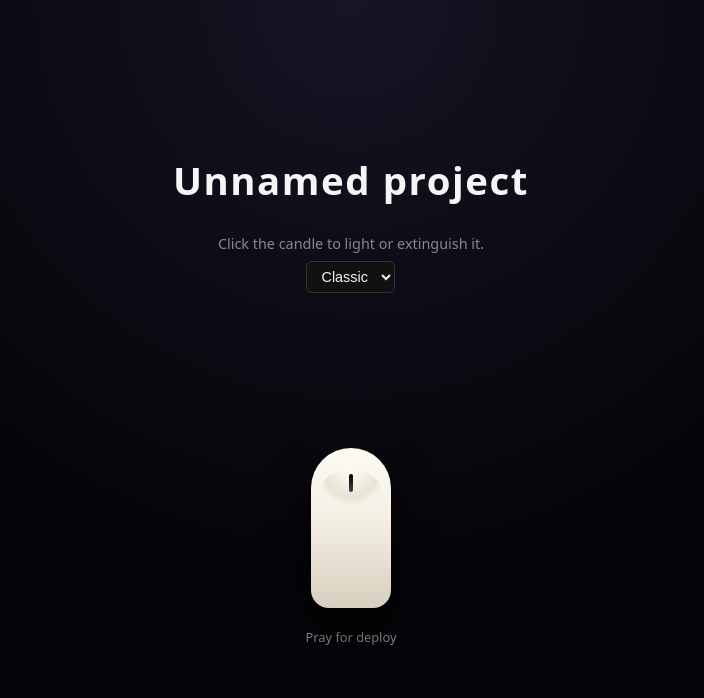
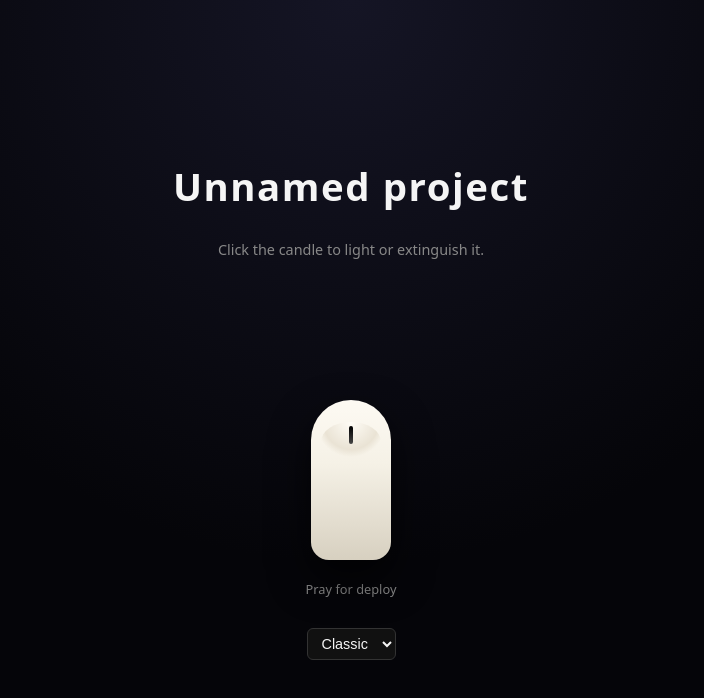
Before and after one commit to sanum1111/pray-for-deploy, a plain HTML site: page index.html in a window 1280 px wide. Shown: the whole page, without its empty margins (289-993 px from the left). Drawn offline with Linux system fonts and the light colour scheme.

Commit message:
fix styles after Igor N changes

```diff
--- a/index.html
+++ b/index.html
@@ -23,7 +23,7 @@
             display: flex;
             flex-direction: column;
             align-items: center;
-            justify-content: space-evenly;
+            justify-content: flex-start;
             background: radial-gradient(circle at top, #151525 0, var(--bg) 55%);
             font-family: system-ui, -apple-system, BlinkMacSystemFont, "Segoe UI", sans-serif;
             color: var(--text);
@@ -48,6 +48,8 @@
             flex-direction: column;
             align-items: center;
             gap: 8px;
+            min-height: 10em;
+            margin-top: 10em;
         }
 
         select {
@@ -57,6 +59,7 @@
             border: 1px solid #333;
             border-radius: 6px;
             font-size: 0.9rem;
+            margin-top: 1em;
         }
 
         .candle-wrapper {
@@ -66,6 +69,8 @@
             gap: 16px;
             cursor: pointer;
             user-select: none;
+            min-height: 10em;
+            margin-top: 5em;
         }
 
         /* BASE CANDLE */
@@ -268,14 +273,6 @@
 <div class="head">
     <h1 id="project-title">Unnamed project</h1>
     <p class="subtitle">Click the candle to light or extinguish it.</p>
-
-    <select id="style">
-        <option value="classic">Classic</option>
-        <option value="white">White</option>
-        <option value="gold">Gold</option>
-        <option value="pastel">Pastel</option>
-    </select>
-
 </div>
 
 <div class="candle-wrapper" id="candle-toggle">
@@ -287,6 +284,12 @@
         </div>
     </div>
     <div class="hint">Pray for deploy</div>
+    <select id="style">
+        <option value="classic">Classic</option>
+        <option value="white">White</option>
+        <option value="gold">Gold</option>
+        <option value="pastel">Pastel</option>
+    </select>
 </div>
 
 <div class="action-wrapper" id="action">
```
